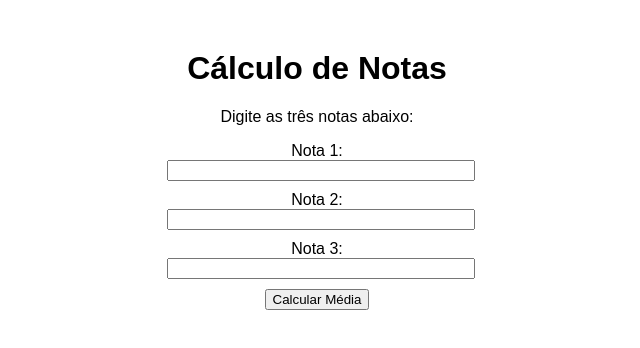
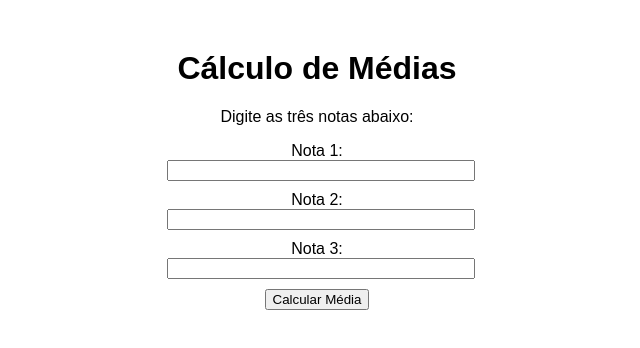
Before and after one commit to RutieleEster/calculadora-media, a plain HTML site: page index.html in a window 1280 px wide. Shown: the whole page, without its empty margins (323-963 px from the left). Drawn offline with Linux system fonts and the light colour scheme.

Commit message:
Update index.html

```diff
--- a/index.html
+++ b/index.html
@@ -8,7 +8,7 @@
 <body>
 
     <main class="container">
-        <h1>Cálculo de Notas</h1>
+        <h1>Cálculo de Médias</h1>
         <p>Digite as três notas abaixo:</p>
 
         <form id="formMedia">
```
